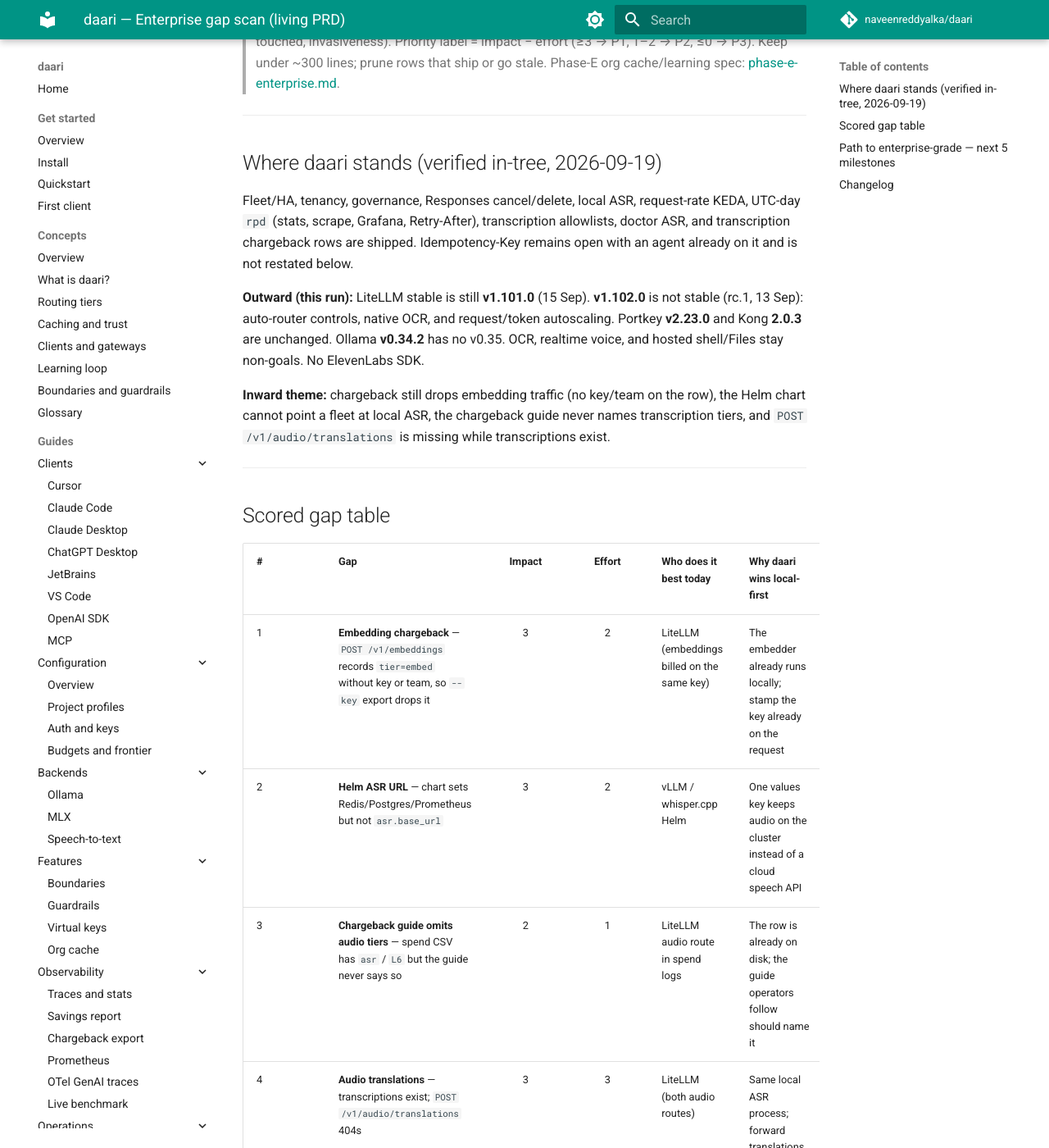
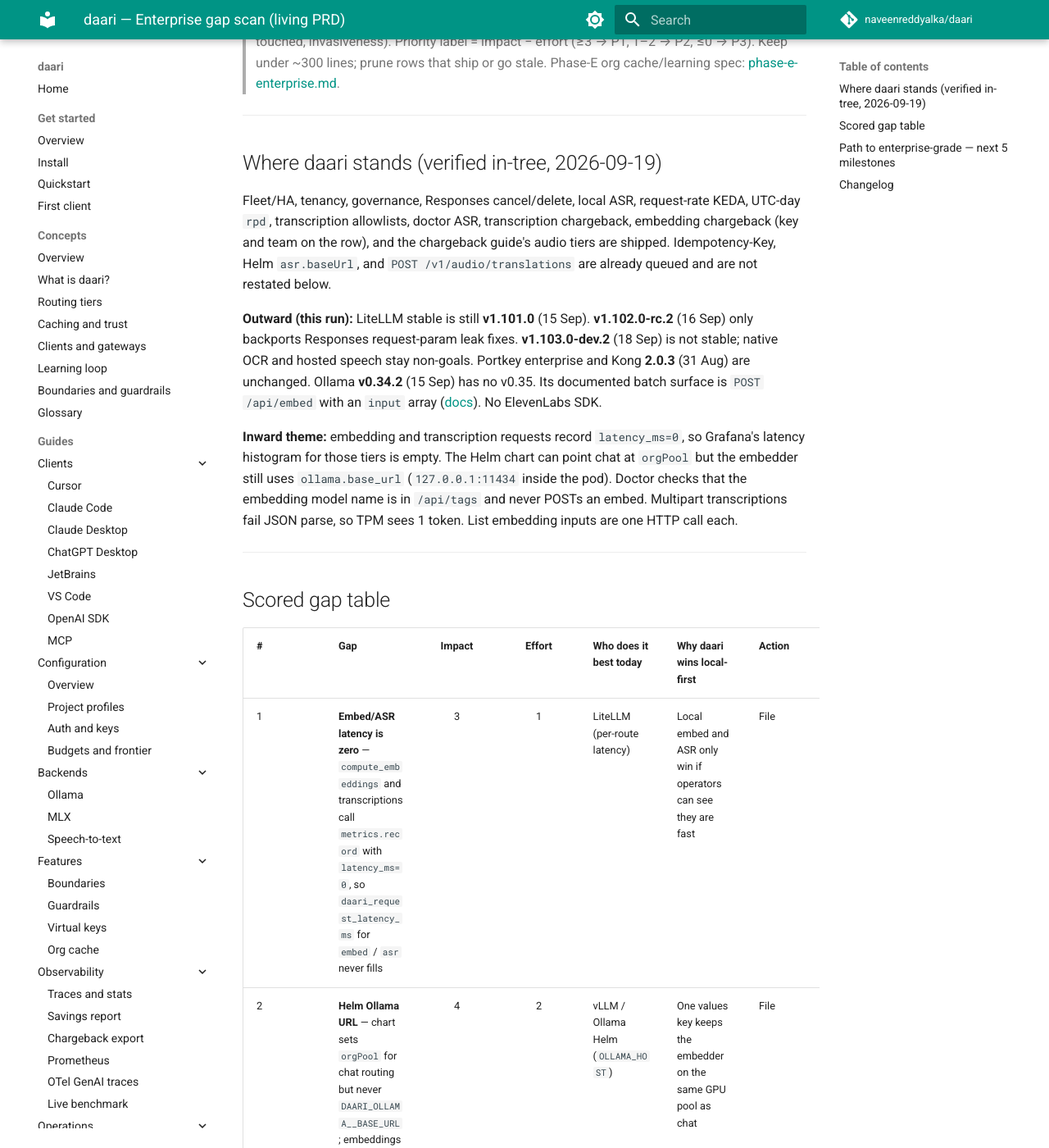
Before and after one commit to naveenreddyalka/daari, an MkDocs documentation site: the page built from docs/prd/ENTERPRISE.md, in a window 1280 px wide and 1400 px high, scrolled down 244 px. Shown: the whole window at 82% size. Built offline with MkDocs 1.6.1 and Material for MkDocs 9.7.7, drawn with Linux system fonts in a browser that asks for light colours; comment, search, counter and statistics services are not loaded; some of the changed text lies outside the part shown.

Commit message:
docs(prd): refresh enterprise gap scan after chargeback drain (#767)
Embedding chargeback and the audio spend guide shipped; chart the next local embedder and ASR measurement gaps.

Co-authored-by: Cursor <cursoragent@cursor.com>

```diff
--- a/docs/prd/ENTERPRISE.md
+++ b/docs/prd/ENTERPRISE.md
@@ -14,21 +14,27 @@
 ## Where daari stands (verified in-tree, 2026-09-19)
 
 Fleet/HA, tenancy, governance, Responses cancel/delete, local ASR,
-request-rate KEDA, UTC-day `rpd` (stats, scrape, Grafana, Retry-After),
-transcription allowlists, doctor ASR, and transcription chargeback rows
-are shipped. Idempotency-Key remains open with an agent already on it and
-is not restated below.
+request-rate KEDA, UTC-day `rpd`, transcription allowlists, doctor ASR,
+transcription chargeback, embedding chargeback (key and team on the row),
+and the chargeback guide's audio tiers are shipped. Idempotency-Key,
+Helm `asr.baseUrl`, and `POST /v1/audio/translations` are already queued
+and are not restated below.
 
 **Outward (this run):** LiteLLM stable is still **v1.101.0** (15 Sep).
-**v1.102.0** is not stable (rc.1, 13 Sep): auto-router controls, native OCR,
-and request/token autoscaling. Portkey **v2.23.0** and Kong **2.0.3** are
-unchanged. Ollama **v0.34.2** has no v0.35. OCR, realtime voice, and hosted
-shell/Files stay non-goals. No ElevenLabs SDK.
+**v1.102.0-rc.2** (16 Sep) only backports Responses request-param leak
+fixes. **v1.103.0-dev.2** (18 Sep) is not stable; native OCR and hosted
+speech stay non-goals. Portkey enterprise and Kong **2.0.3** (31 Aug)
+are unchanged. Ollama **v0.34.2** (15 Sep) has no v0.35. Its documented
+batch surface is `POST /api/embed` with an `input` array
+([docs](https://docs.ollama.com/api/embed)). No ElevenLabs SDK.
 
-**Inward theme:** chargeback still drops embedding traffic (no key/team on
-the row), the Helm chart cannot point a fleet at local ASR, the chargeback
-guide never names transcription tiers, and `POST /v1/audio/translations`
-is missing while transcriptions exist.
+**Inward theme:** embedding and transcription requests record `latency_ms=0`,
+so Grafana's latency histogram for those tiers is empty. The Helm chart
+can point chat at `orgPool` but the embedder still uses
+`ollama.base_url` (`127.0.0.1:11434` inside the pod). Doctor checks that
+the embedding model name is in `/api/tags` and never POSTs an embed.
+Multipart transcriptions fail JSON parse, so TPM sees 1 token. List
+embedding inputs are one HTTP call each.
 
 ---
 
@@ -36,32 +42,39 @@ is missing while transcriptions exist.
 
 | # | Gap | Impact | Effort | Who does it best today | Why daari wins local-first | Action |
 |---|-----|:--:|:--:|------------------------|----------------------------|--------|
-| 1 | **Embedding chargeback** — `POST /v1/embeddings` records `tier=embed` without key or team, so `--key` export drops it | 3 | 2 | LiteLLM (embeddings billed on the same key) | The embedder already runs locally; stamp the key already on the request | File |
-| 2 | **Helm ASR URL** — chart sets Redis/Postgres/Prometheus but not `asr.base_url` | 3 | 2 | vLLM / whisper.cpp Helm | One values key keeps audio on the cluster instead of a cloud speech API | File |
-| 3 | **Chargeback guide omits audio tiers** — spend CSV has `asr` / `L6` but the guide never says so | 2 | 1 | LiteLLM audio route in spend logs | The row is already on disk; the guide operators follow should name it | File |
-| 4 | **Audio translations** — transcriptions exist; `POST /v1/audio/translations` 404s | 3 | 3 | LiteLLM (both audio routes) | Same local ASR process; forward translations, frontier only when enabled | File |
-| 5 | **Idempotency-Key / WIF / A2A / SOC 2 / admin UI / OCR** | 2–4 | 2–5 | LiteLLM / cloud | Idempotency is already in progress; the rest stay deferred | Watch |
+| 1 | **Embed/ASR latency is zero** — `compute_embeddings` and transcriptions call `metrics.record` with `latency_ms=0`, so `daari_request_latency_ms` for `embed` / `asr` never fills | 3 | 1 | LiteLLM (per-route latency) | Local embed and ASR only win if operators can see they are fast | File |
+| 2 | **Helm Ollama URL** — chart sets `orgPool` for chat routing but never `DAARI_OLLAMA__BASE_URL`; embeddings and L3 stay on localhost | 4 | 2 | vLLM / Ollama Helm (`OLLAMA_HOST`) | One values key keeps the embedder on the same GPU pool as chat | File |
+| 3 | **Doctor embedding probe** — L1 check stops at model name in `/api/tags`; a 500 from `/api/embed` is invisible until a request | 3 | 2 | Ollama health + LiteLLM model health | Fail at `daari doctor`, not on the first RAG call | File |
+| 4 | **Audio TPM** — multipart `POST /v1/audio/transcriptions` is not JSON, so `estimate_request_tokens` returns 1 | 3 | 2 | LiteLLM (audio counts toward limits) | Local ASR still burns GPU; TPM should see bytes, not a chat-shaped body | File |
+| 5 | **Serial embedding HTTP** — list inputs miss cache one `POST /api/embeddings` at a time; Ollama `/api/embed` accepts an array | 3 | 3 | Ollama batch embed; LiteLLM batch embeddings | One local call per batch, no hosted embedding API | File |
+| 6 | **Idempotency / translations / Helm ASR / WIF / A2A / SOC 2 / admin UI / OCR** | 2–4 | 2–5 | LiteLLM / cloud | First three are already queued; the rest stay deferred | Watch |
 
-Pruned this run: day-cap Retry-After, transcription allowlists, doctor ASR,
-team and per-key rpd (stats, scrape, Grafana), and transcription chargeback
-rows (all shipped).
+Pruned this run: embedding chargeback rows and the chargeback guide's
+audio-tier sentence (both shipped).
 
 ---
 
 ## Path to enterprise-grade — next 5 milestones
 
-1. **Embedding rows on the key** — spend export attributes local embeddings to the virtual key and team.
-2. **Helm can point at local ASR** — `asr.baseUrl` becomes `DAARI_ASR__BASE_URL` when set.
-3. **Chargeback guide names audio** — `asr` vs `L6`, and denials write no row.
-4. **Translations beside transcriptions** — local-first `POST /v1/audio/translations`.
-5. **Idempotency** — still in progress; do not refile.
+1. **Time embed and ASR** — stats and Prometheus latency histograms show wall time, not zero.
+2. **Helm can point the embedder at the pool** — `ollama.baseUrl` becomes `DAARI_OLLAMA__BASE_URL` when set.
+3. **Doctor probes embeddings** — L1 on and the model listed, but `/api/embed` down, fails the check.
+4. **Transcription bytes count toward TPM** — a multi-kilobyte upload is not 1 token.
+5. **Batch list embeds** — cache misses in one `POST /v1/embeddings` share one Ollama call.
 
-Compliance non-goals (WIF, A2A, SOC 2, admin UI) stay deferred until a paying ask.
+Compliance non-goals (WIF, A2A, SOC 2, admin UI, OCR) stay deferred until a paying ask.
 
 ---
 
 ## Changelog
 
+- **2026-09-19 (embed drain)** — Embedding chargeback and the chargeback
+  guide's audio sentence shipped. Outward: LiteLLM stable still v1.101.0;
+  v1.102.0-rc.2 is a Responses leak backport; v1.103.0-dev.2 is not stable.
+  Portkey and Kong 2.0.3 flat. Ollama v0.34.2, no v0.35; `/api/embed` batch
+  is the local surface. Filing embed/ASR latency, Helm Ollama URL, doctor
+  embed probe, audio TPM, and batched embeds. Idempotency, Helm ASR, and
+  audio translations left queued.
 - **2026-09-19 (refill)** — Day-cap surfaces, transcription allowlists, doctor
   ASR, and transcription chargeback shipped. Outward still flat: LiteLLM
   v1.101.0 stable, v1.102.0 rc.1, Portkey v2.23.0, Kong 2.0.3, Ollama
```
